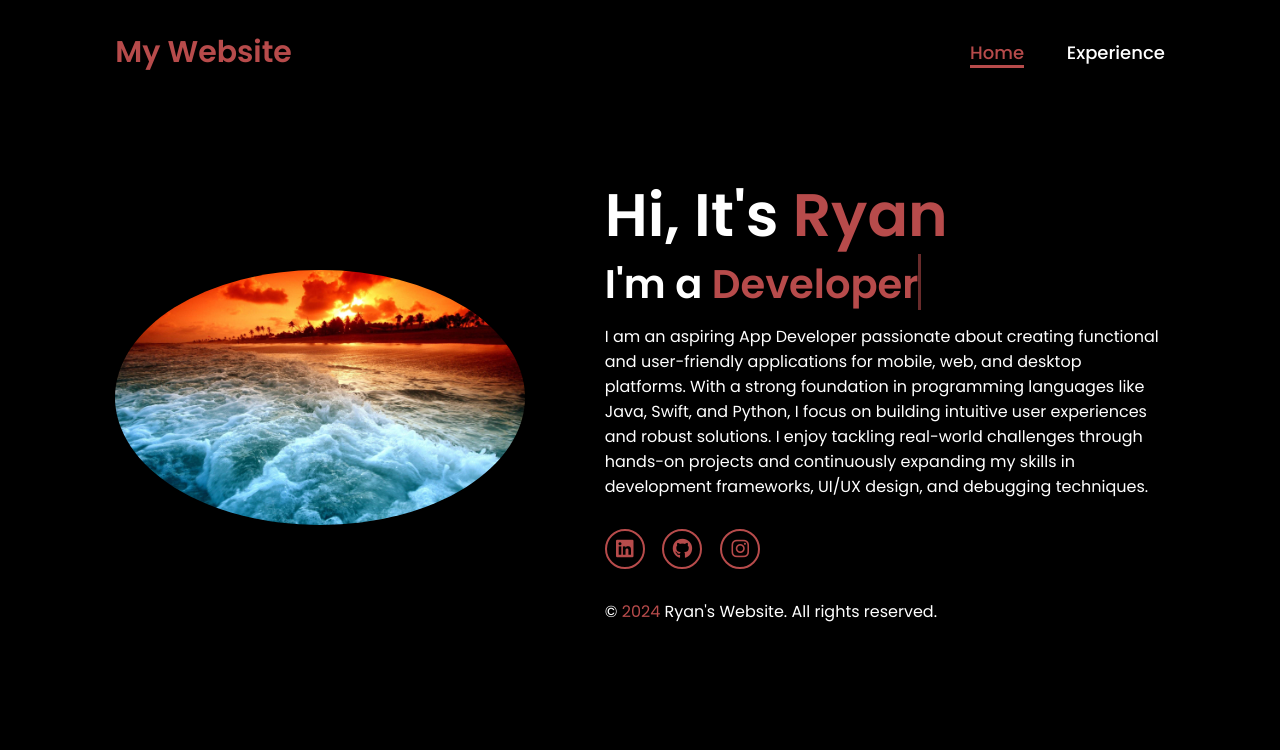
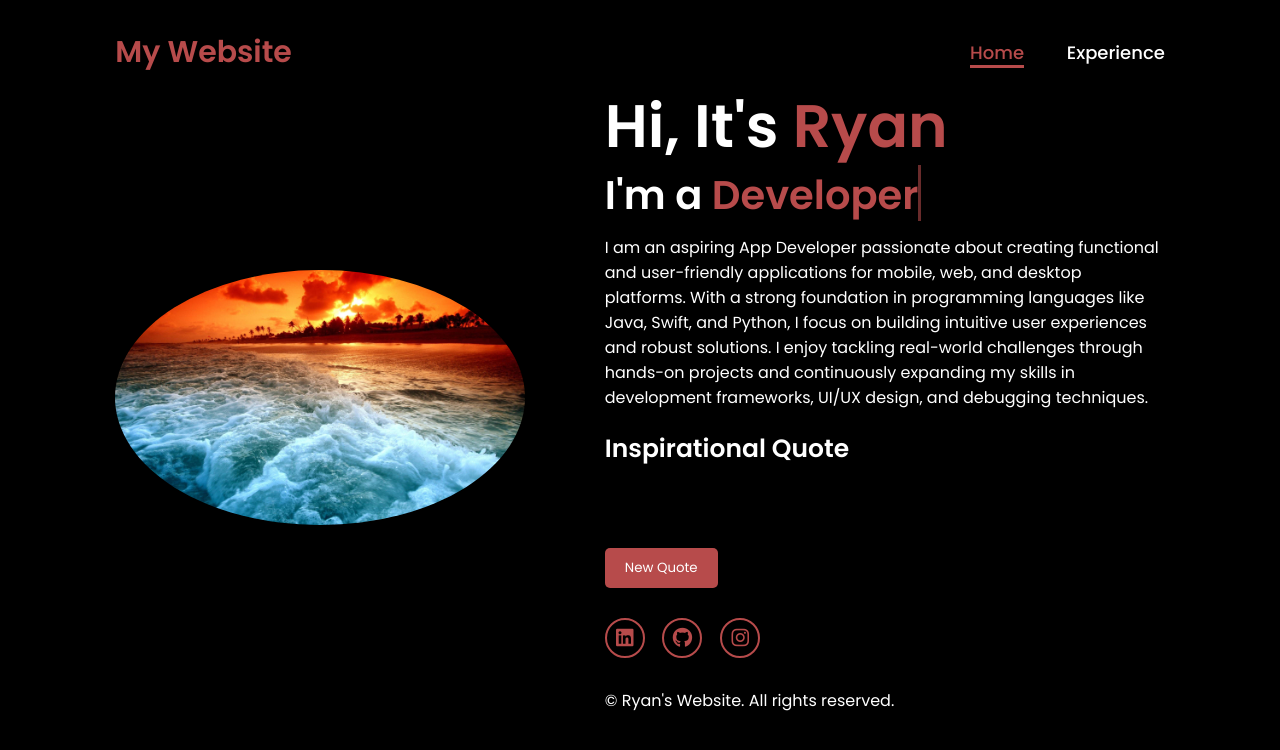
Before and after one commit to ryanboodhoo/Resume-Website, a plain HTML site: page index.html in a window 1280 px wide. Drawn offline with Linux system fonts and the light colour scheme; no server answers.

Commit message:
Added Quote Generator

```diff
--- a/index.html
+++ b/index.html
@@ -13,7 +13,7 @@
         <a href="#" class="logo">My Website</a>
 
         <nav>
-            <a href="#" class="active"> Home</a>
+            <a href="index.html" class="active"> Home</a>
              <a href="exprience.html" >Experience</a>
          </nav>
     </header>
@@ -25,15 +25,23 @@
             <h1>Hi, It's <span>Ryan</span></h1>
             <h3 class="typing-text">I'm a <span></span></h3>
             <p>I am an aspiring App Developer passionate about creating functional and user-friendly applications for mobile, web, and desktop platforms. With a strong foundation in programming languages like Java, Swift, and Python, I focus on building intuitive user experiences and robust solutions. I enjoy tackling real-world challenges through hands-on projects and continuously expanding my skills in development frameworks, UI/UX design, and debugging techniques.</p>
+
+            <h3 class = "Quote-Header">Inspirational Quote</h3>
+            <p id="quote"></p>
+            <button id="new-quote">New Quote</button>
+
+
             <div class="social-icons">
                 <a href="https://www.linkedin.com/in/ryan-boodhoo-580baa2a7/" target="_blank"><i class="fa-brands fa-linkedin"></i></a>
                 <a href="https://github.com/ryanboodhoo" target="_blank"><i class="fa-brands fa-github"></i></a>
                  <a href="https://www.instagram.com/ryanboodhoo8/" target="_blank"><i class="fa-brands fa-instagram"></i></a>
             </div>
             <footer>
+
                 <p>&copy; <span id="currentYear"></span> Ryan's Website. All rights reserved.</p>
-                <script>
-                    document.getElementById("currentYear").textContent = new Date().getFullYear();
+                <script src="script.js">
+
+
                  </script>
             </footer>
         </div>
--- /dev/null
+++ b/script.js
@@ -0,0 +1,18 @@
+// JavaScript code (inside the script tag)
+function fetchRandomQuote() {
+   fetch('https://api.quotable.io/random')
+       .then(response => response.json())
+       .then(data => {
+           const quote = data.content;
+           document.getElementById("quote").textContent = quote;
+       })
+       .catch(error => {
+           console.error('Error fetching quote:', error);
+       });
+}
+
+// Event listener for the "New Quote" button
+document.getElementById("new-quote").addEventListener("click", fetchRandomQuote);
+
+// Initial quote display
+fetchRandomQuote();
--- a/style.css
+++ b/style.css
@@ -267,3 +267,36 @@ span{
         margin-top: 4rem;
     }
 }
+
+
+#quote {
+    font-size: 2rem;
+    margin: 20px;
+    padding: 20px;
+    background-color: black;
+    border-radius: 5px;
+    box-shadow: 0 0 5px rgba(0, 0, 0, 0.2);
+    align-items: left;
+    padding-right: 200px;
+
+}
+
+#new-quote {
+    background-color: #b74b4b;
+    color: white;
+    padding: 10px 20px;
+    border: none;
+    border-radius: 5px;
+    cursor: pointer;
+    transition: background-color 0.3s;
+}
+
+#new-quote:hover {
+    background-color: #b74b4b;
+}
+
+/* In your CSS file */
+h3.Quote-Header {
+    font-size: 25px; /* Adjust the value to change the size */
+    padding-top: 20px;
+  }
```
